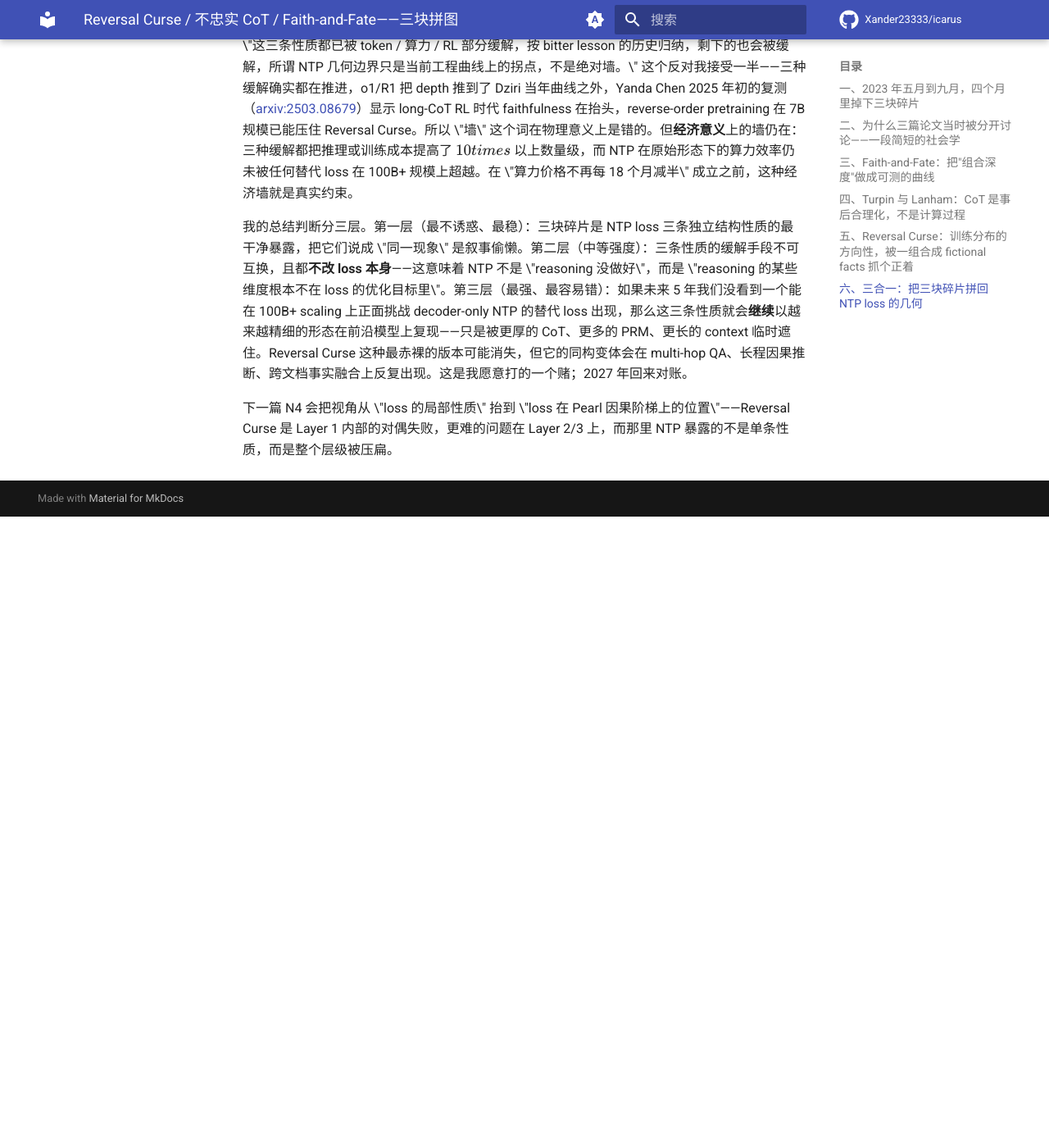
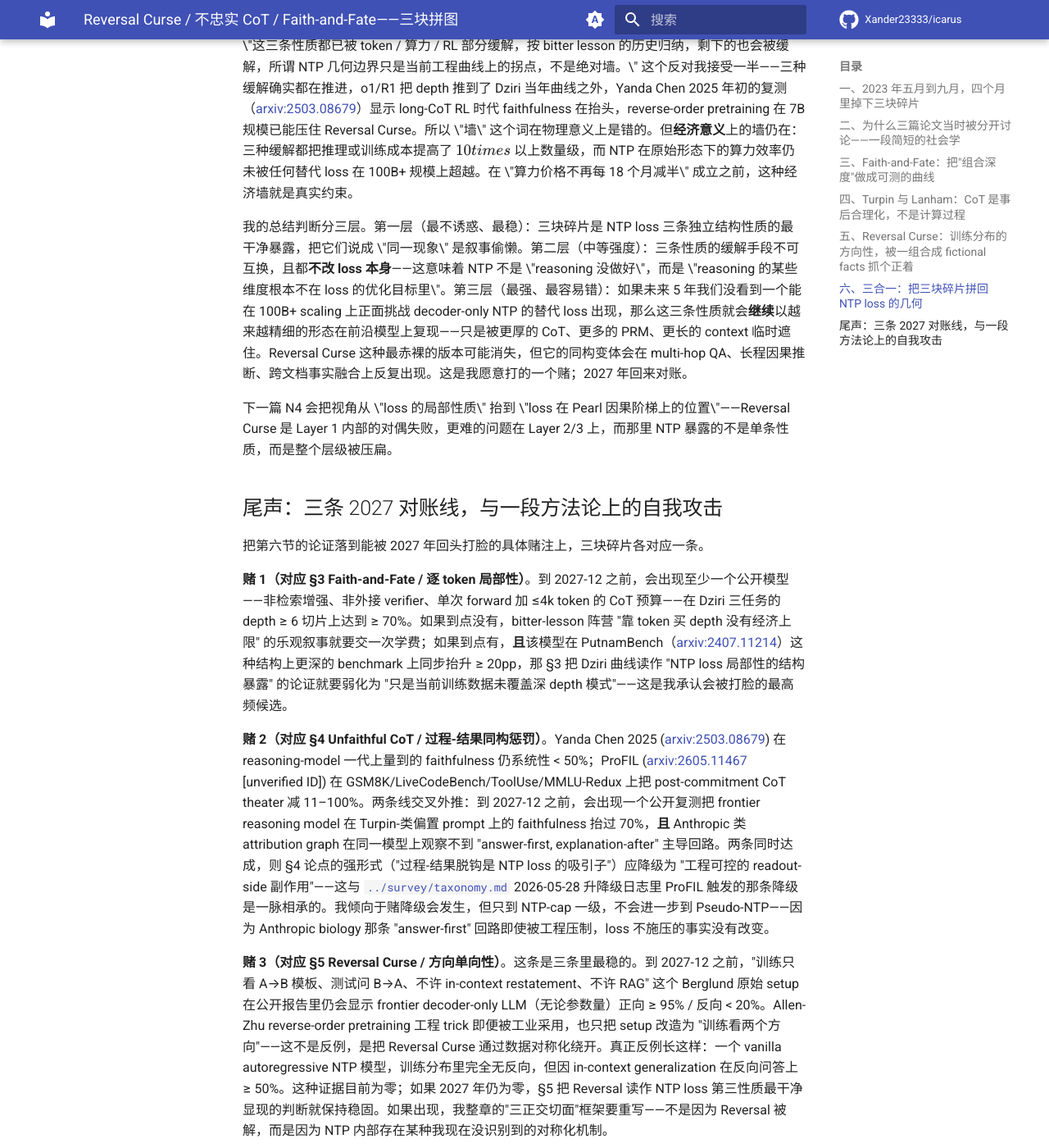
Before and after one commit to Xander23333/icarus, an MkDocs documentation site: the page built from wiki/ntp/samples/N3-three-puzzle-pieces.md, in a window 1280 px wide and 1400 px high, scrolled down 6866 px. Shown: the whole window at 82% size. Built offline with MkDocs 1.6.1 and Material for MkDocs 9.7.7, drawn with Linux system fonts in a browser that asks for light colours; comment, search, counter and statistics services are not loaded; before the commit the page ends 7496 px from its top, so only the background shows below that; some of the changed text lies outside the part shown.

Commit message:
[NTP-Deepen] 2026-05-28 00:00 UTC N3 尾声 + 2027 falsification bets + methodological self-attack (+~2.4k chars)

```diff
--- a/wiki/ntp/samples/N3-three-puzzle-pieces.md
+++ b/wiki/ntp/samples/N3-three-puzzle-pieces.md
@@ -91,3 +91,15 @@ Lukas Berglund 等人 2023 年 9 月那篇 [*The Reversal Curse*](https://arxiv.
 我的总结判断分三层。第一层（最不诱惑、最稳）：三块碎片是 NTP loss 三条独立结构性质的最干净暴露，把它们说成 \"同一现象\" 是叙事偷懒。第二层（中等强度）：三条性质的缓解手段不可互换，且都**不改 loss 本身**——这意味着 NTP 不是 \"reasoning 没做好\"，而是 \"reasoning 的某些维度根本不在 loss 的优化目标里\"。第三层（最强、最容易错）：如果未来 5 年我们没看到一个能在 100B+ scaling 上正面挑战 decoder-only NTP 的替代 loss 出现，那么这三条性质就会**继续**以越来越精细的形态在前沿模型上复现——只是被更厚的 CoT、更多的 PRM、更长的 context 临时遮住。Reversal Curse 这种最赤裸的版本可能消失，但它的同构变体会在 multi-hop QA、长程因果推断、跨文档事实融合上反复出现。这是我愿意打的一个赌；2027 年回来对账。
 
 下一篇 N4 会把视角从 \"loss 的局部性质\" 抬到 \"loss 在 Pearl 因果阶梯上的位置\"——Reversal Curse 是 Layer 1 内部的对偶失败，更难的问题在 Layer 2/3 上，而那里 NTP 暴露的不是单条性质，而是整个层级被压扁。
+
+## 尾声：三条 2027 对账线，与一段方法论上的自我攻击
+
+把第六节的论证落到能被 2027 年回头打脸的具体赌注上，三块碎片各对应一条。
+
+**赌 1（对应 §3 Faith-and-Fate / 逐 token 局部性）**。到 2027-12 之前，会出现至少一个公开模型——非检索增强、非外接 verifier、单次 forward 加 ≤4k token 的 CoT 预算——在 Dziri 三任务的 depth ≥ 6 切片上达到 ≥ 70%。如果到点没有，bitter-lesson 阵营 "靠 token 买 depth 没有经济上限" 的乐观叙事就要交一次学费；如果到点有，**且**该模型在 PutnamBench（[arxiv:2407.11214](https://arxiv.org/abs/2407.11214)）这种结构上更深的 benchmark 上同步抬升 ≥ 20pp，那 §3 把 Dziri 曲线读作 "NTP loss 局部性的结构暴露" 的论证就要弱化为 "只是当前训练数据未覆盖深 depth 模式"——这是我承认会被打脸的最高频候选。
+
+**赌 2（对应 §4 Unfaithful CoT / 过程-结果同构惩罚）**。Yanda Chen 2025 ([arxiv:2503.08679](https://arxiv.org/abs/2503.08679)) 在 reasoning-model 一代上量到的 faithfulness 仍系统性 < 50%；ProFIL ([arxiv:2605.11467](https://arxiv.org/abs/2605.11467) [unverified ID]) 在 GSM8K/LiveCodeBench/ToolUse/MMLU-Redux 上把 post-commitment CoT theater 减 11–100%。两条线交叉外推：到 2027-12 之前，会出现一个公开复测把 frontier reasoning model 在 Turpin-类偏置 prompt 上的 faithfulness 抬过 70%，**且** Anthropic 类 attribution graph 在同一模型上观察不到 "answer-first, explanation-after" 主导回路。两条同时达成，则 §4 论点的强形式（"过程-结果脱钩是 NTP loss 的吸引子"）应降级为 "工程可控的 readout-side 副作用"——这与 [`../survey/taxonomy.md`](../survey/taxonomy.md) 2026-05-28 升降级日志里 ProFIL 触发的那条降级是一脉相承的。我倾向于赌降级会发生，但只到 NTP-cap 一级，不会进一步到 Pseudo-NTP——因为 Anthropic biology 那条 "answer-first" 回路即使被工程压制，loss 不施压的事实没有改变。
+
+**赌 3（对应 §5 Reversal Curse / 方向单向性）**。这条是三条里最稳的。到 2027-12 之前，"训练只看 A→B 模板、测试问 B→A、不许 in-context restatement、不许 RAG" 这个 Berglund 原始 setup 在公开报告里仍会显示 frontier decoder-only LLM（无论参数量）正向 ≥ 95% / 反向 < 20%。Allen-Zhu reverse-order pretraining 工程 trick 即便被工业采用，也只把 setup 改造为 "训练看两个方向"——这不是反例，是把 Reversal Curse 通过数据对称化绕开。真正反例长这样：一个 vanilla autoregressive NTP 模型，训练分布里完全无反向，但因 in-context generalization 在反向问答上 ≥ 50%。这种证据目前为零；如果 2027 年仍为零，§5 把 Reversal 读作 NTP loss 第三性质最干净显现的判断就保持稳固。如果出现，我整章的"三正交切面"框架要重写——不是因为 Reversal 被解，而是因为 NTP 内部存在某种我现在没识别到的对称化机制。
+
+最后给一段对自己的方法论攻击，这件事我欠读者。第六节那张三列对照表（现象 / loss 性质 / 缓解 / 代价）的最大方法论风险是**事后选择偏差**：我从 NTP loss 写出三条性质，再去三个文献圈各挑一个最契合的现象做映射。这种 "找配对" 做法在历史叙事里几乎一定能成功，因为 loss 性质足够基础、文献现象足够多。要把它从叙事升格为论点，需要一条**预言性的**反向证据——某个尚未被命名的现象，被本章的三条性质框架成功 *预测* 出来，再被独立实验确认。本章没有给出这样的预言，所以诚实地说，它的论证强度上限是 "对已观察到的三块碎片提供了一个统一的 loss-几何视角"，**不是** "证明了 NTP 必然显现这三块碎片"。把它推过这条线，得等下一章 N4 把视角抬到 Pearl 阶梯上以后回头补——那里有 CLadder ([arxiv:2312.04350](https://arxiv.org/abs/2312.04350)) 这种 leak-checked 的 Layer-2/3 benchmark 给的硬数据，能反过来检验本章三条性质中第一条（逐 token 局部性）和第三条（方向单向性）在更高阶因果层级上是否仍然预测正确的失败模式。如果 N4 §3 显示 frontier LLM 在 CLadder Layer-2 上的失败模式可被本章框架预先归类到 "局部性 + 方向性合流"，则本章升格为"有预测力的框架"；如果不行，本章仍只是"事后整理的叙事"。读者读到 N4 §3 时，请回到这一段对账。
--- a/wiki/ntp/samples/README.md
+++ b/wiki/ntp/samples/README.md
@@ -18,7 +18,7 @@
 |---|---|---|
 | N1 | [这个问题为什么突然变重要了](N1-the-ntp-question.md) | ✅ 首篇 (Xander 亲写) |
 | N2 | [Transformer 的形式表达力——TC⁰ 之墙到底有多硬](N2-the-tc0-wall.md) | 🔨 推进中（§1–§6 + 尾声 / 估计 6000字） |
-| N3 | [Reversal Curse / 不忠实 CoT / Faith-and-Fate——三块拼图](N3-three-puzzle-pieces.md) | 🔨 推进中（§1–§6 / 估计 4500字） |
+| N3 | [Reversal Curse / 不忠实 CoT / Faith-and-Fate——三块拼图](N3-three-puzzle-pieces.md) | 🔨 推进中（§1–§6 + 尾声 / 估计 6500字） |
 | N4 | [Pearl 的因果阶梯与 LLM 的天花板](N4-pearl-ladder-and-llm-ceiling.md) | 🔨 推进中（§1–§6 + 尾声 / 估计 6000字） |
 | N5 | [Embodiment 真的不可 tokenize 吗——VLA 路线的隐含赌注](N5-embodiment-and-vla-bet.md) | 🔨 推进中（§1–§5 / 估计 5500字） |
 | N6 | [World model = 视频生成？三个团队的三种答案](N6-world-model-three-answers.md) | 🔨 推进中（§1–§4 / 估计 4500字） |
```
Also changed, not shown: 1 other file.
